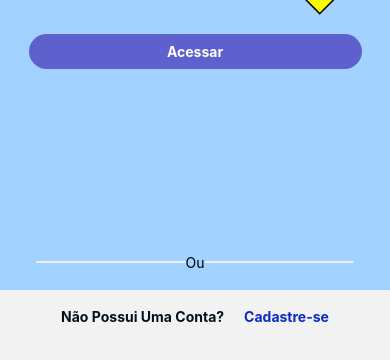
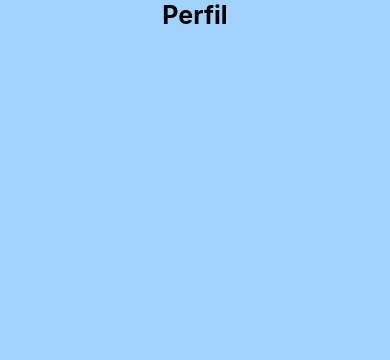
Before and after one commit to jean-arl/ContaPraGente, a React Native app in the folder ContaPraGente/: screen /Perfil in a window 390 px wide. Shown: the top 360 px of the page. Built offline with nearby package versions, Linux system fonts and the light colour scheme.

Commit message:
atualização paginas

```diff
--- a/ContaPraGente/Src/Pages/EsqueciMinhaSenha/EsqueciMinhaSenha.js
+++ b/ContaPraGente/Src/Pages/EsqueciMinhaSenha/EsqueciMinhaSenha.js
@@ -13,7 +13,7 @@ export default function EsqueciMinhaSenha (){
 
             <TouchableOpacity style={styles.btnReset}>
 
-            <Text style={{color: '#fff', textAlign: 'center', marginTop: 7, fontWeight: 'bold'}}> Resetar </Text>
+            <Text style={{color: '#fff', textAlign: 'center', marginTop: 7, fontWeight: 'bold'}}> Enviar </Text>
 
             </TouchableOpacity>
         </SafeAreaView>
--- a/ContaPraGente/Src/Pages/Home/Home.js
+++ b/ContaPraGente/Src/Pages/Home/Home.js
@@ -1,13 +1,15 @@
 import React from 'react';
-import { Text, View, StyleSheet, Image, SafeAreaView, ScrollView } from 'react-native';
+import { Text, StyleSheet, SafeAreaView, ScrollView, TouchableOpacity } from 'react-native';
 
 
-export default function Home () {
+export default function Home ({navigation}) {
     return (
       <ScrollView style={styles.container}>
-          <SafeAreaView>
-              <Text>Bem Vindo A Home</Text>
-          </SafeAreaView>
+         <SafeAreaView>
+         <TouchableOpacity onPress= {()=> navigation.navigate('Perfil')}>
+          <Text style={{textAlign:'center', marginTop: 250, fontSize: 25, fontWeight:'bold'}}>Home</Text>
+        </TouchableOpacity>
+        </SafeAreaView>
       </ScrollView>
 
     );
@@ -16,6 +18,6 @@ export default function Home () {
 const styles = StyleSheet.create ({
     container:{
         backgroundColor: '#a2d2ff'
-    }
+    },
 
 });
--- a/ContaPraGente/Src/Pages/Login/Login.js
+++ b/ContaPraGente/Src/Pages/Login/Login.js
@@ -1,6 +1,5 @@
-import React, {useState} from 'react';
+import React from 'react';
 import { StyleSheet, Text, View, Image, TextInput, TouchableOpacity, Platform, KeyboardAvoidingView, Keyboard, TouchableWithoutFeedback } from 'react-native';
-import { SafeAreaView } from 'react-native-safe-area-context';
 
 export default function Login ( { navigation } ) {
 
@@ -98,7 +97,9 @@ const styles = StyleSheet.create({
   },
 
   forgotText:{
-    color: '#001219'
+    color: '#001219',
+    fontWeight: 'bold',
+    color: 'red'
   },
 
   divisor:{
--- /dev/null
+++ b/ContaPraGente/Src/Pages/Perfil/Perfil.js
@@ -0,0 +1,21 @@
+import React from "react";
+import { SafeAreaView, ScrollView, StyleSheet, Text } from "react-native";
+
+export default function Perfil (){
+    return (
+        <ScrollView style={styles.container}>
+            <SafeAreaView>
+                <Text style={{textAlign:'center', fontWeight:'bold', fontSize:25}}>Perfil</Text>
+
+            </SafeAreaView>
+        </ScrollView>
+    );
+}
+
+
+const styles = StyleSheet.create ({
+    container:{
+        backgroundColor: '#a2d2ff'
+    },
+
+});
--- a/ContaPraGente/Src/Routes/Routes.js
+++ b/ContaPraGente/Src/Routes/Routes.js
@@ -6,6 +6,7 @@ import Login from "../Pages/Login/Login";
 import Cadastro from "../Pages/Cadastro/Cadastro";
 import Home from "../Pages/Home/Home";
 import EsqueciMinhaSenha from "../Pages/EsqueciMinhaSenha/EsqueciMinhaSenha";
+import Perfil from "../Pages/Perfil/Perfil";
 
 
 const Stack = createNativeStackNavigator ();
@@ -13,6 +14,7 @@ const Stack = createNativeStackNavigator ();
 export default function Routes ( ) {
   return (
     <Stack.Navigator initialRouteName="Login">
+
         <Stack.Screen name='Login' component={Login} options= {{headerShown: false }} />
 
         <Stack.Screen name='Cadastro' component={Cadastro}options= {{headerShown: false }} />
@@ -21,6 +23,8 @@ export default function Routes ( ) {
 
         <Stack.Screen name='EsqueciMinhaSenha' component={EsqueciMinhaSenha} options= {{headerShown: false }}/>
 
+        <Stack.Screen name='Perfil' component={Perfil} options= {{headerShown: false }}/>
+
     </Stack.Navigator>
 
   );
```
